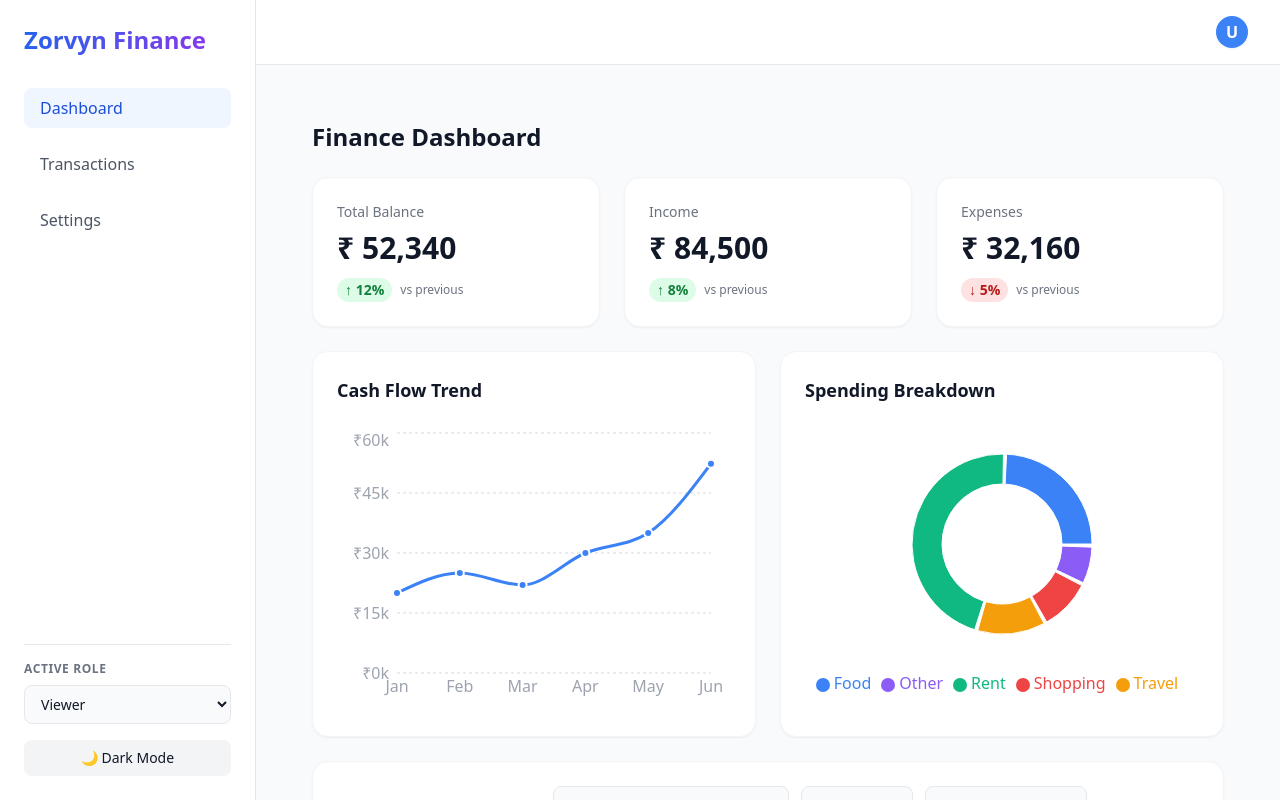
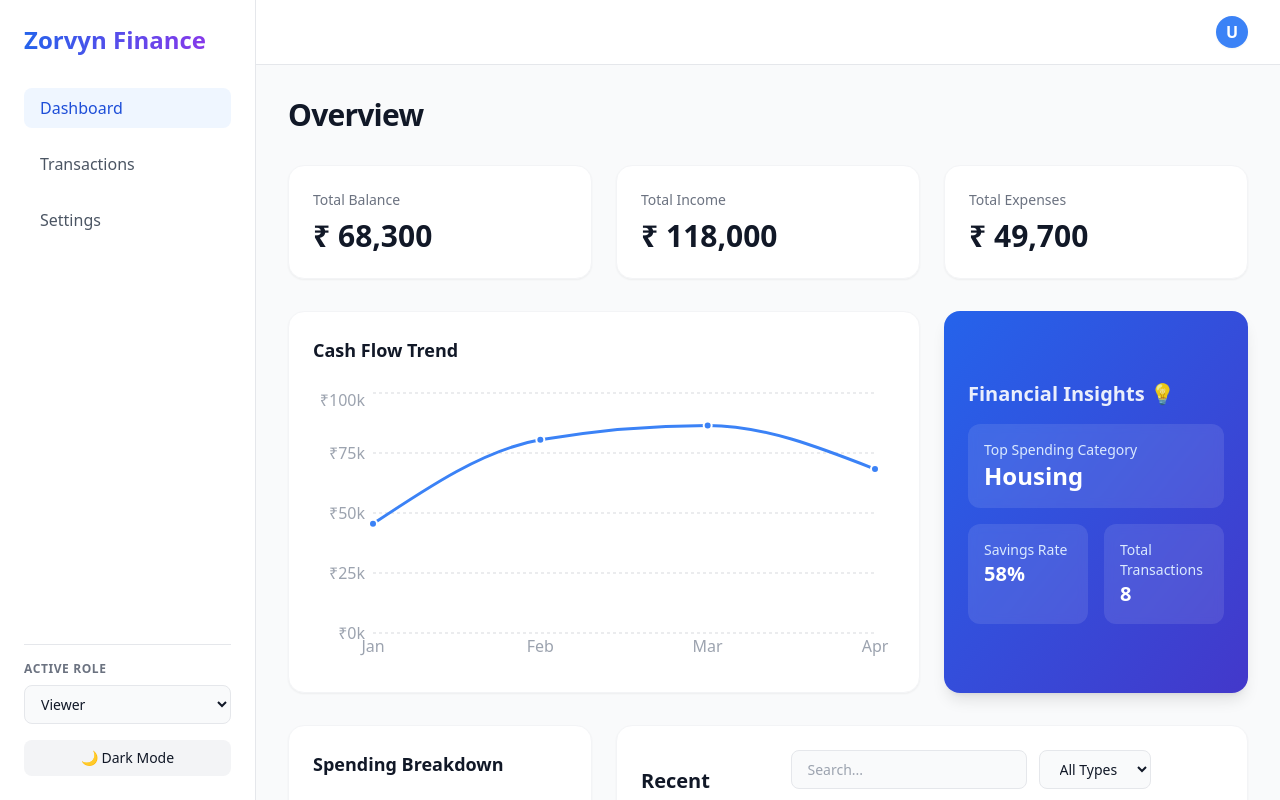
Before and after one commit to sandeepmukku12/finance-dashboard, a React (Vite) app: page / in a window 1280 px wide. Built offline with nearby package versions, Linux system fonts and the light colour scheme.

Commit message:
feat: update dashboard

```diff
--- a/src/pages/Dashboard.jsx
+++ b/src/pages/Dashboard.jsx
@@ -1,52 +1,93 @@
+import { useMemo } from "react";
 import SummaryCard from "../components/SummaryCard";
 import BalanceChart from "../components/BalanceChart";
 import ExpenseChart from "../components/ExpenseChart";
-import { balanceData, expenseData } from "../data/mockData";
 import TransactionTable from "../components/TransactionTable";
-// import { transactions } from "../data/mockData";
+import Insights from "../components/Insights";
 import { useApp } from "../context/AppContext";
-import { transactions as mockTx } from "../data/mockData";
-import { useEffect } from "react";
 
 export default function Dashboard() {
-  const { transactions, setTransactions } = useApp();
+  const { transactions } = useApp();
 
-//   useEffect(() => {
-//     if (transactions.length === 0) {
-//       setTransactions(mockTx);
-//     }
-//   }, []);
+  // Calculate Summary Stats
+  const { totalIncome, totalExpense, totalBalance } = useMemo(() => {
+    let inc = 0, exp = 0;
+    transactions.forEach(tx => {
+      if (tx.type === "income") inc += Number(tx.amount);
+      if (tx.type === "expense") exp += Number(tx.amount);
+    });
+    return { totalIncome: inc, totalExpense: exp, totalBalance: inc - exp };
+  }, [transactions]);
+
+  // Time-based Data for Balance Chart
+  const balanceChartData = useMemo(() => {
+    // Group by Month (e.g. "2026-01")
+    const monthlyMap = {};
+
+    // Sort transactions chronologically for running balance
+    const sorted = [...transactions].sort((a,b) => new Date(a.date) - new Date(b.date));
+
+    let runningBalance = 0;
+    sorted.forEach(tx => {
+      const monthLabel = new Date(tx.date).toLocaleDateString('en-US', { month: 'short' });
+      if (tx.type === 'income') runningBalance += Number(tx.amount);
+      if (tx.type === 'expense') runningBalance -= Number(tx.amount);
+
+      monthlyMap[monthLabel] = runningBalance;
+    });
+
+    return Object.keys(monthlyMap).map(month => ({
+      date: month,
+      balance: monthlyMap[month]
+    }));
+  }, [transactions]);
+
+  // Categorical Data for Expense Chart
+  const expenseChartData = useMemo(() => {
+    const expenses = transactions.filter(t => t.type === 'expense');
+    const grouped = expenses.reduce((acc, t) => {
+      acc[t.category] = (acc[t.category] || 0) + Number(t.amount);
+      return acc;
+    }, {});
+
+    return Object.keys(grouped)
+      .map(key => ({ name: key, value: grouped[key] }))
+      .sort((a, b) => b.value - a.value); // Sort largest expenses first
+  }, [transactions]);
 
   return (
-    <div className="p-6 space-y-6">
-      <h1 className="text-2xl font-semibold text-gray-900 dark:text-white">
-        Finance Dashboard
-      </h1>
+    <div className="space-y-8 animate-fade-in">
+      <div className="flex items-center justify-between">
+        <h1 className="text-3xl font-bold text-gray-900 dark:text-white tracking-tight">
+          Overview
+        </h1>
+      </div>
 
       {/* Summary Cards */}
       <div className="grid grid-cols-1 md:grid-cols-3 gap-6">
-        <SummaryCard
-          title="Total Balance"
-          amount={52340}
-          change={12}
-          isPositive
-        />
-        <SummaryCard title="Income" amount={84500} change={8} isPositive />
-        <SummaryCard
-          title="Expenses"
-          amount={32160}
-          change={5}
-          isPositive={false}
-        />
+        <SummaryCard title="Total Balance" amount={totalBalance} isPositive={totalBalance >= 0} />
+        <SummaryCard title="Total Income" amount={totalIncome} isPositive={true} />
+        <SummaryCard title="Total Expenses" amount={totalExpense} isPositive={false} />
       </div>
 
-      {/* Charts */}
-      <div className="grid grid-cols-1 lg:grid-cols-2 gap-6">
-        <BalanceChart data={balanceData} />
-        <ExpenseChart data={expenseData} />
+      {/* Charts & Insights Layout */}
+      <div className="grid grid-cols-1 lg:grid-cols-3 gap-6">
+        <div className="lg:col-span-2">
+          <BalanceChart data={balanceChartData} />
+        </div>
+        <div className="lg:col-span-1 flex flex-col gap-6">
+          <Insights transactions={transactions} />
+        </div>
       </div>
 
-      <TransactionTable />
+      <div className="grid grid-cols-1 lg:grid-cols-3 gap-6">
+        <div className="lg:col-span-1">
+          <ExpenseChart data={expenseChartData} />
+        </div>
+        <div className="lg:col-span-2">
+          <TransactionTable />
+        </div>
+      </div>
     </div>
   );
 }
```
